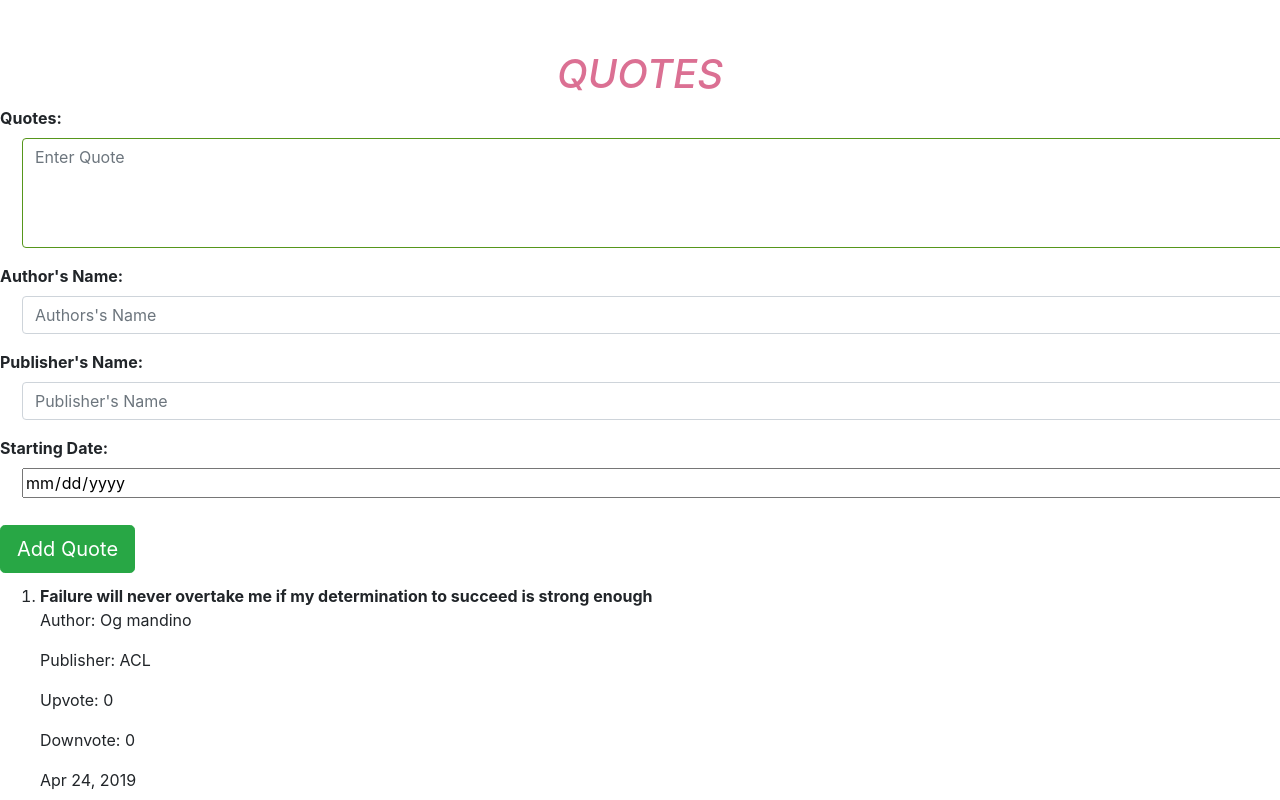
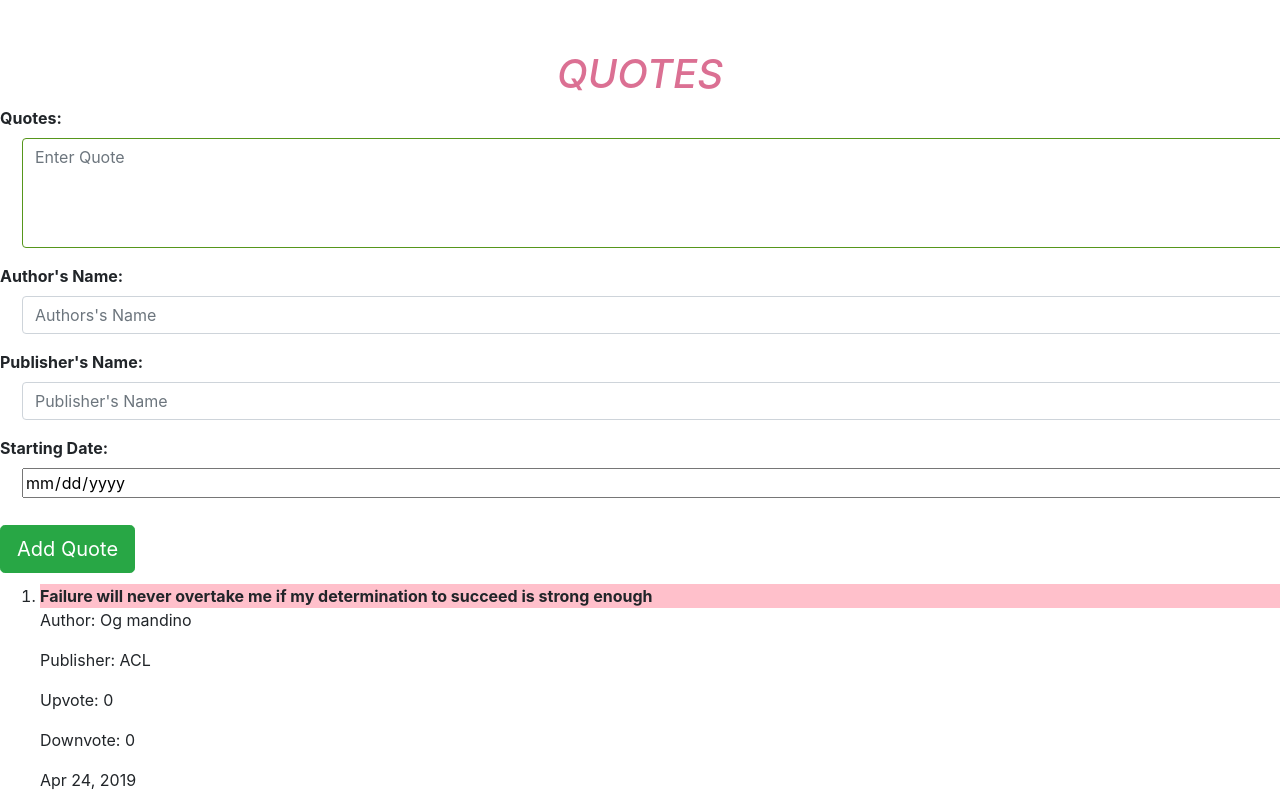
Before and after one commit to jackiegatwiri/Quotes-App, an Angular app: page / in a window 1280 px wide. Shown: the top 800 px of the page. Built offline with nearby package versions, Linux system fonts and the light colour scheme.

Commit message:
highlight quotes

```diff
--- a/src/app/highlight.directive.ts
+++ b/src/app/highlight.directive.ts
@@ -1,10 +1,11 @@
-import { Directive } from '@angular/core';
+import { Directive, ElementRef } from '@angular/core';
 
 @Directive({
   selector: '[appHighlight]'
 })
 export class HighlightDirective {
 
-  constructor() { }
-
+  constructor(private elem: ElementRef) {
+    this.elem.nativeElement.style.backgroundColor = "pink";
+  }
 }
--- a/src/app/quotes.ts
+++ b/src/app/quotes.ts
@@ -2,7 +2,7 @@ export class Quotes {
     public upvote:number;
     public downvote:number;
     constructor(public id:number, public description:string, public author:string, public publisher:string, public startDate:Date){
-        this.upvote=0
-        this.downvote=0
+        this.upvote=0;
+        this.downvote=0;
     }
 }
--- a/src/app/quotes/quotes.component.html
+++ b/src/app/quotes/quotes.component.html
@@ -8,8 +8,9 @@
 
 <ol>
   <div *ngFor= 'let quote of quotes;let i=index'>
-    <li> <b>{{ quote.description}}</b> <p>{{"Author: " + quote.author}}</p>  <p>{{"Publisher: " + quote.publisher}}</p>
-    <p>Upvote: {{quote.upvote}}</p> <p>Downvote: {{quote.downvote}}</p> <p>{{"Duration passed: " + quote.startDate|date}}</p></li>
+    <li appHighlight> <b>{{ quote.description}}</b></li>
+    <p>{{"Author: " + quote.author}}</p>  <p>{{"Publisher: " + quote.publisher}}</p>
+    <p>Upvote: {{quote.upvote}}</p> <p>Downvote: {{quote.downvote}}</p> <p>{{"Duration passed: " + quote.startDate|date}}</p>
     <p><app-quotes-desription (isDelete) = 'deleteQuote($event, i)' [quote]='quote'></app-quotes-desription></p>
     <p><button class="btn btn-success" (click)='upvotes(i)'>Upvote</button> </p>
     <button style="margin-bottom: 4%"class="btn btn-info" (click)='downvotes(i)'>Downvote</button>
```
